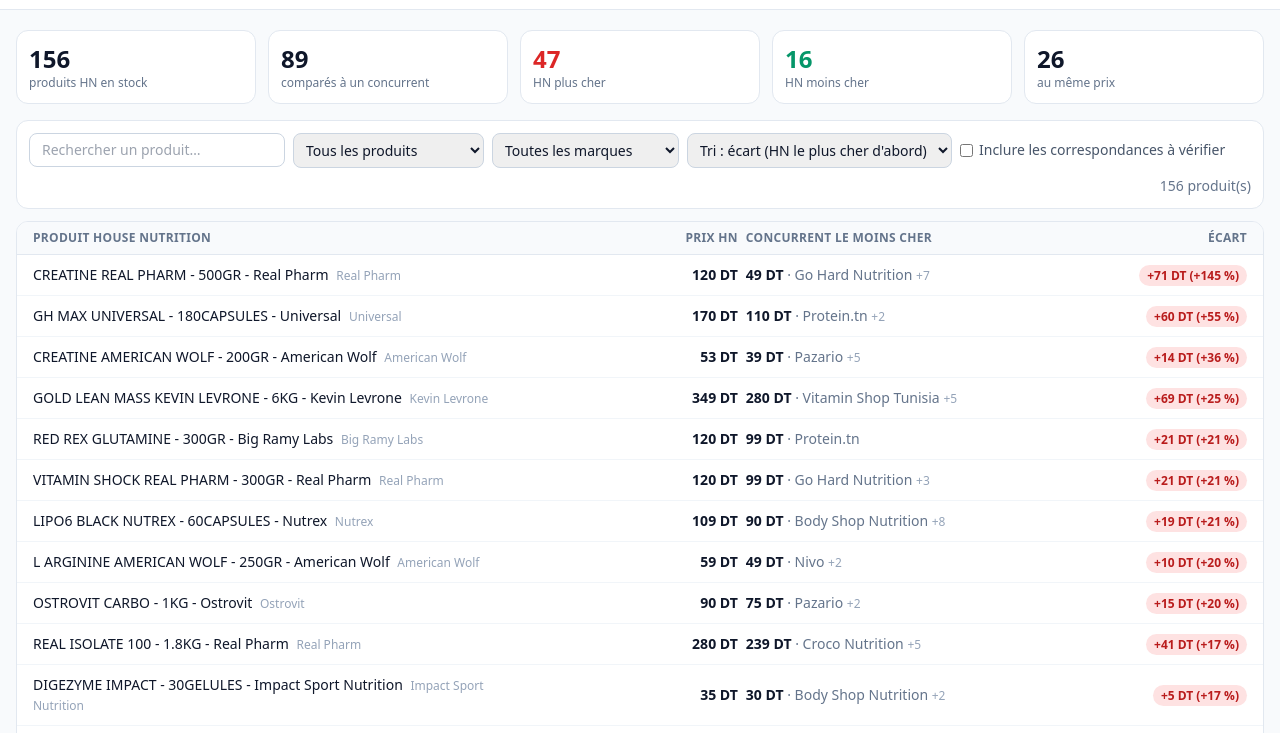
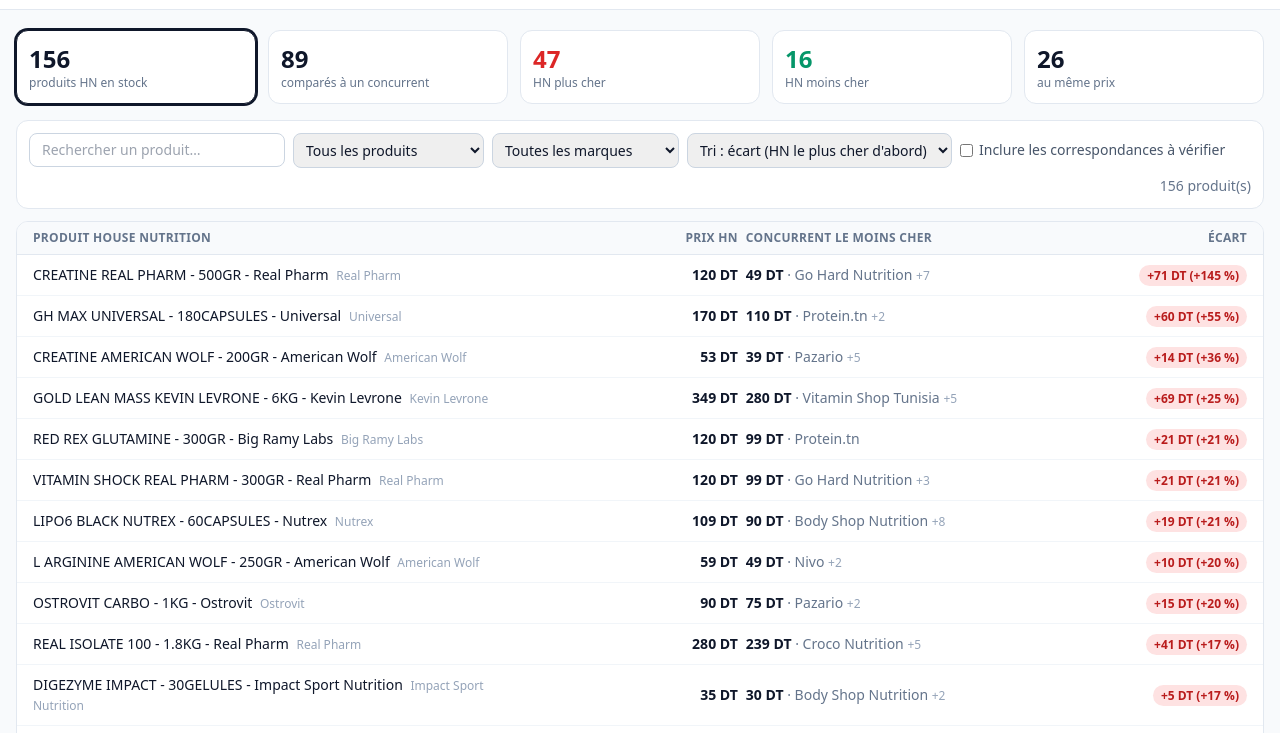
Before and after one commit to killer7wayes-lab/hn-benchmark, a plain HTML site: page docs/index.html in a window 1280 px wide. Shown: the part 54-787 px from the top of the page. Drawn offline with Linux system fonts and the light colour scheme.

Commit message:
Update from PC 14/11/2026 13:37

```diff
--- a/docs/index.html
+++ b/docs/index.html
@@ -42,6 +42,7 @@
       <input id="p-q" type="search" placeholder="Rechercher un produit…" class="border border-slate-300 rounded-lg px-3 py-1.5 w-full sm:w-64">
       <select id="p-filter" class="border border-slate-300 rounded-lg px-2 py-1.5 flex-1 min-w-[45%] sm:flex-none sm:min-w-0">
         <option value="all">Tous les produits</option>
+        <option value="with">Avec un concurrent</option>
         <option value="more">HN plus cher</option>
         <option value="less">HN moins cher</option>
         <option value="same">Même prix</option>
@@ -175,13 +176,19 @@ else {
     const all = D.products.map(view);
     const withC = all.filter(v => v.best);
     const more = withC.filter(v => v.gap >= 0.5).length, less = withC.filter(v => v.gap <= -0.5).length;
-    const tile = (n, l, c = "") => `<div class="bg-white rounded-xl border border-slate-200 p-3"><div class="text-2xl font-bold num ${c}">${n}</div><div class="text-xs text-slate-500">${l}</div></div>`;
-    $("stats").innerHTML = tile(all.length, "produits HN en stock") + tile(withC.length, "comparés à un concurrent")
-      + tile(more, "HN plus cher", "text-red-600") + tile(less, "HN moins cher", "text-emerald-600")
-      + tile(withC.length - more - less, "au même prix");
+    const cur = $("p-filter").value;
+    const tile = (n, l, f, c = "") => `<button type="button" data-f="${f}" title="Afficher seulement ces produits" class="text-left bg-white rounded-xl border p-3 hover:border-slate-400 ${cur === f ? "border-slate-900 ring-2 ring-slate-900" : "border-slate-200"}"><div class="text-2xl font-bold num ${c}">${n}</div><div class="text-xs text-slate-500">${l}</div></button>`;
+    $("stats").innerHTML = tile(all.length, "produits HN en stock", "all") + tile(withC.length, "comparés à un concurrent", "with")
+      + tile(more, "HN plus cher", "more", "text-red-600") + tile(less, "HN moins cher", "less", "text-emerald-600")
+      + tile(withC.length - more - less, "au même prix", "same");
+    $("stats").querySelectorAll("button").forEach(b => b.onclick = () => {
+      $("p-filter").value = (cur === b.dataset.f) ? "all" : b.dataset.f;      // second tap clears the filter
+      renderPrix();
+      $("p-rows").scrollIntoView({behavior: "smooth", block: "start"});
+    });
     const q = norm($("p-q").value), f = $("p-filter").value, br = $("p-brand").value, s = $("p-sort").value;
     let rows = all.filter(v => (!q || norm(v.p.name + " " + v.p.brand).includes(q)) && (!br || v.p.brand === br) && (
-      f === "all" || (f === "none" && !v.best) || (v.best && ((f === "more" && v.gap >= 0.5) || (f === "less" && v.gap <= -0.5) || (f === "same" && Math.abs(v.gap) < 0.5)))));
+      f === "all" || (f === "none" && !v.best) || (f === "with" && v.best) || (v.best && ((f === "more" && v.gap >= 0.5) || (f === "less" && v.gap <= -0.5) || (f === "same" && Math.abs(v.gap) < 0.5)))));
     rows.sort(s === "name" ? (a, b) => a.p.name.localeCompare(b.p.name)
       : s === "shops" ? (a, b) => b.ms.length - a.ms.length
       : (a, b) => (b.pct ?? -1e9) - (a.pct ?? -1e9));
```
Also changed, not shown: docs/tailwind.css.
